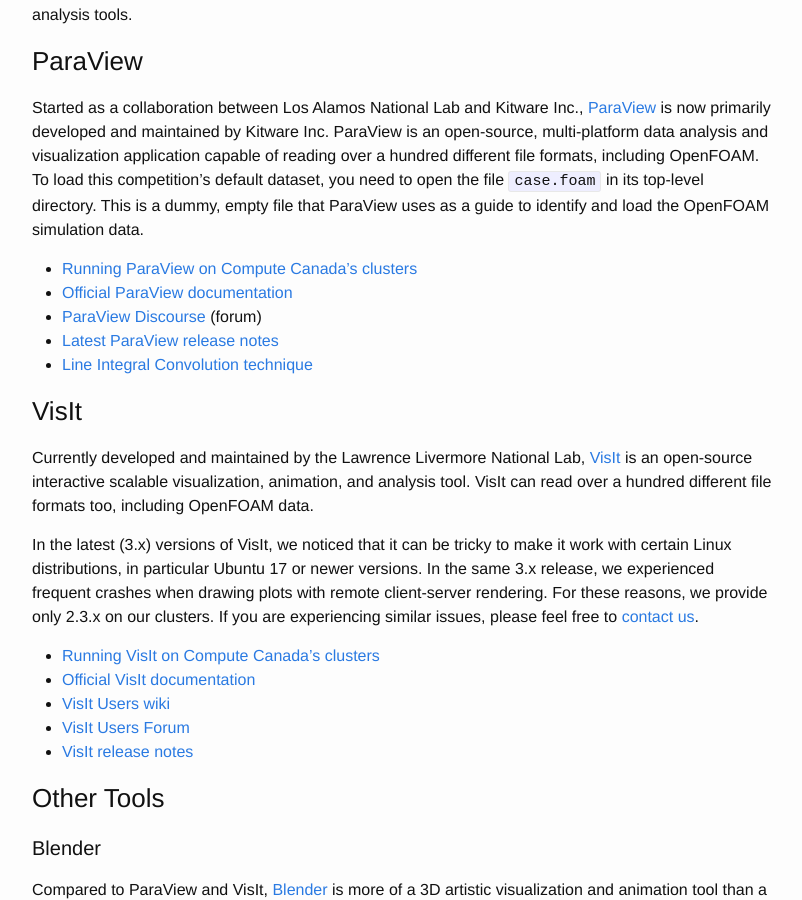
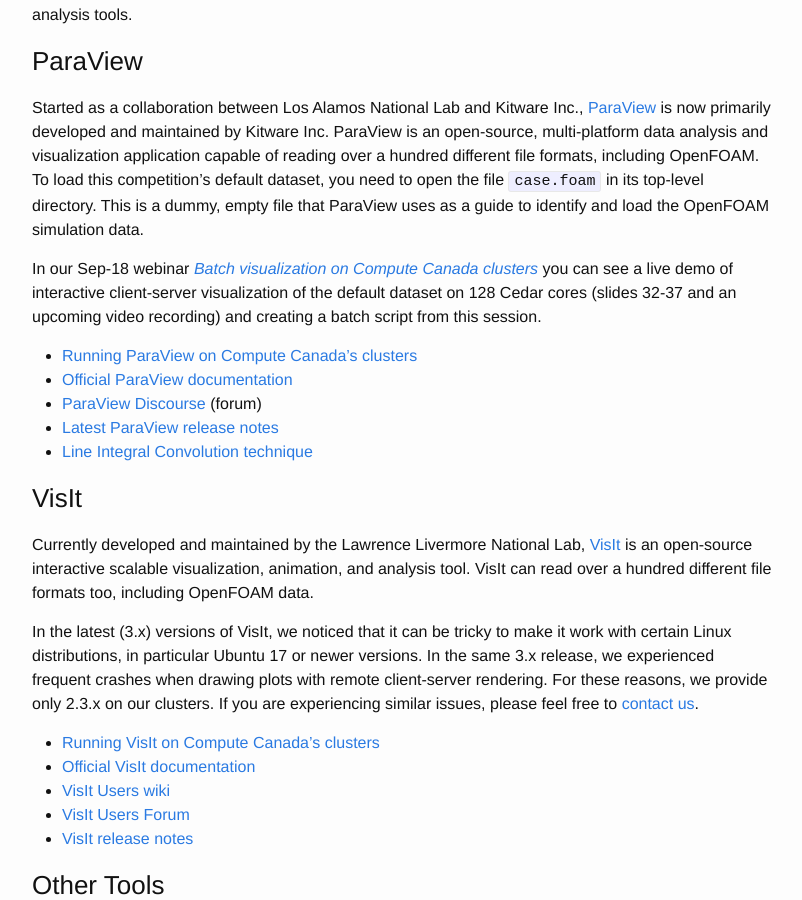
Before and after one commit to ComputeCanada/visualizeThis, a Jekyll site: the page built from _posts/2019-08-20-tools.markdown, in a window 1280 px wide and 900 px high, scrolled down 745 px. Shown: the whole window, without its empty margins (238-1040 px from the left). Built offline with Jekyll 4.4.1, drawn with Linux system fonts in a browser that asks for light colours.

Commit message:
added reference to Sep-18 webinar

```diff
--- a/_posts/2019-08-20-tools.markdown
+++ b/_posts/2019-08-20-tools.markdown
@@ -67,6 +67,12 @@
 default dataset, you need to open the file `case.foam` in its top-level directory. This is a dummy, empty
 file that ParaView uses as a guide to identify and load the OpenFOAM simulation data.
 
+In our Sep-18 webinar <a
+href="https://westgrid.github.io/trainingMaterials/tools/visualization/#batch-visualization-on-compute-canada-clusters"
+target="_blank">*Batch visualization on Compute Canada clusters*</a> you can see a live demo of
+interactive client-server visualization of the default dataset on 128 Cedar cores (slides 32-37 and an
+upcoming video recording) and creating a batch script from this session.
+
 * <a href="https://docs.computecanada.ca/wiki/ParaView" target="_blank">Running ParaView on Compute Canada's clusters</a>
 * <a href="http://www.paraview.org/documentation" target="_blank">Official ParaView documentation</a>
 * <a href="https://discourse.paraview.org" target="_blank">ParaView Discourse</a> (forum)
```
